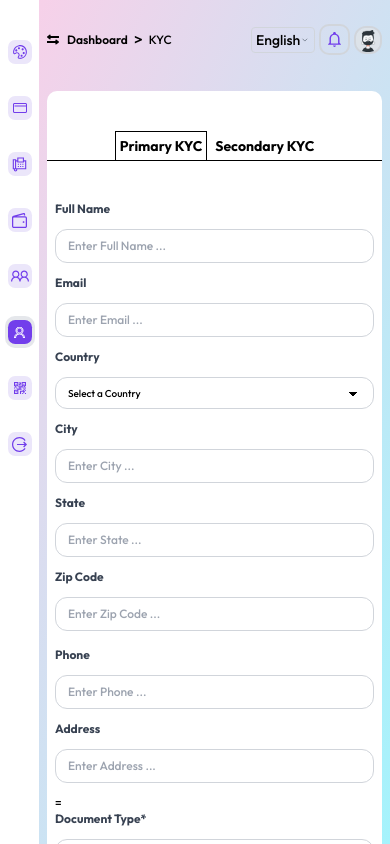
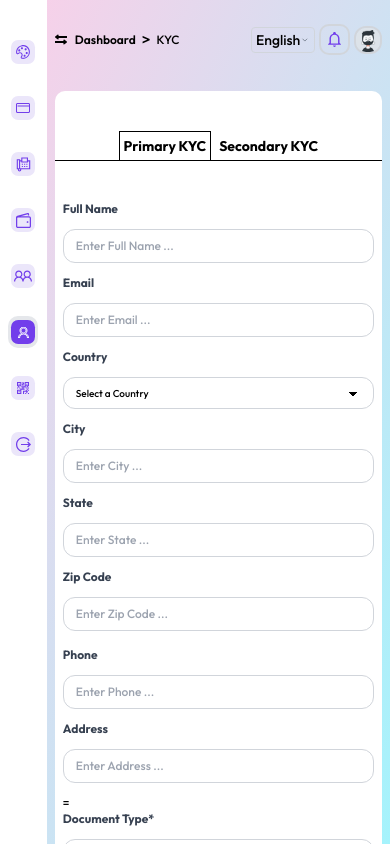
Before and after one commit to I-am-MoRsHeD/sm-user-portal, a Next.js app: page /user/kyc in a window 390 px wide. Built offline with nearby package versions, Linux system fonts and the light colour scheme.

Commit message:
sidebar transition issue fixed

```diff
--- a/src/components/MainLayout/MainLayout.tsx
+++ b/src/components/MainLayout/MainLayout.tsx
@@ -1,10 +1,10 @@
 'use client'
+import Image from 'next/image';
 import { ReactNode } from 'react';
+import { Toaster } from 'react-hot-toast';
 import useAuthContext from '../AuthContext/useAuthContext';
 import useNavigationContext from '../NavigationContext/useNavigationContext';
 import TheSidebar from '../shared/TheSidebar';
-import Image from 'next/image';
-import { Toaster } from 'react-hot-toast';
 
 interface LayoutProps {
     children: ReactNode;
@@ -35,17 +35,32 @@ const MainLayout = ({ children }: LayoutProps) => {
                 </div>
                 <ToastContainer />
             </div> */}
-            <div className='grid grid-cols-20 w-full bg-gradient-to-tl from-cyan-200 to-pink-200 h-auto text-black'>
-                <div className={`h-screen ${isNavOpen ? 'translate-x-0 col-span-2 md:col-span-4 lg:col-span-3 5xl:col-span-2' : '-translate-x-full lg:translate-x-0 md:col-span-1'} mx-auto w-full bg-white transition-all duration-300 ease-in-out overflow-auto`}>
+            <div className='flex w-full bg-gradient-to-tl from-cyan-200 to-pink-200 h-auto text-black'>
+                {/* Sidebar */}
+                <div
+                    className={`h-screen bg-white transition-all duration-300 ease-in-out overflow-auto ${isNavOpen
+                        ? 'w-[12%] md:w-[20%] lg:w-[18%] xl:w-[15%] 5xl:w-[10%] translate-x-0'
+                        : 'w-[0] lg:w-[5%] 5xl:w-[3%] translate-x-[-100%] md:translate-x-0'
+                        }`}
+                >
                     <TheSidebar />
                 </div>
-                <div className={`h-screen ${isNavOpen ? 'col-span-18 md:col-span-16 lg:col-span-17 5xl:col-span-18' : 'col-span-19 md:col-span-19'} transition-all duration-300 ease-in-out w-full `}>
-                    <div className='h-full custom-scrollbar overflow-y-auto overflow-x-hidden py-2 lg:pl-4 pl-2 pr-2 '>
+
+                {/* Main content */}
+                <div
+                    className={`h-screen transition-all duration-300 ease-in-out ${isNavOpen
+                        ? 'w-[88%] md:w-[80%] lg:w-[82%] xl:w-[85%] 5xl:w-[90%]'
+                        : 'w-[100%] lg:w-[95%] 5xl:w-[97%]'
+                        }`}
+                >
+                    <div className='h-full custom-scrollbar overflow-y-auto overflow-x-hidden py-2 lg:pl-4 pl-2 pr-2'>
                         {children}
                     </div>
                 </div>
+
                 <Toaster />
             </div>
+
             {/* <div className='grid grid-cols-20 w-full bg-gradient-to-tl from-cyan-200 to-pink-200 h-auto text-black'>
 
                 <div
--- a/src/components/common/searchField/SearchField.tsx
+++ b/src/components/common/searchField/SearchField.tsx
@@ -1,7 +1,7 @@
 const SearchField = () => {
     return (
         <div>
-            <form className="w-72 ">
+            <form className="w-28 sm:w-40 md:w-52 lg:w-72">
                 <label
                     htmlFor="default-search"
                     className="text-sm font-medium text-gray-900 sr-only dark:text-white"
--- a/src/components/shared/TheSidebar.tsx
+++ b/src/components/shared/TheSidebar.tsx
@@ -18,7 +18,7 @@ const TheSidebar = () => {
                             isNavOpen ? <SideLogo /> : null
                         }
                     </div>
-                    <div className={`${isNavOpen ? 'mt-3 mb-3' : ''} h-full overflow-y-auto duration-300`}>
+                    <div className={`${isNavOpen ? 'mt-3 mb-3' : ''} h-full flex flex-col justify-center items-center gap-3  overflow-y-auto duration-300`}>
                         <SideMenuList isNavOpen={isNavOpen}
                             toggleNavigation={toggleNavigation} />
                     </div>
```
